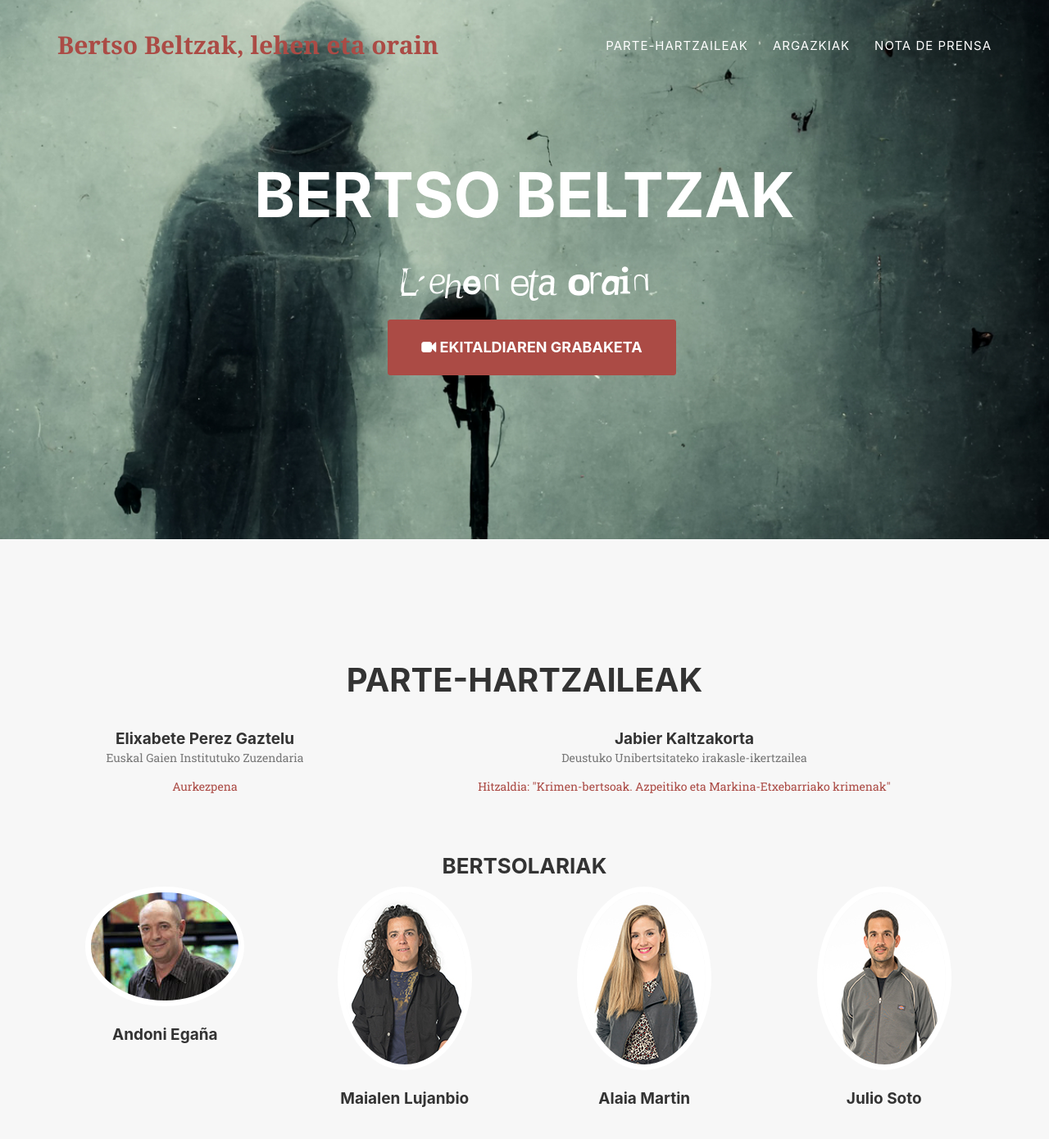
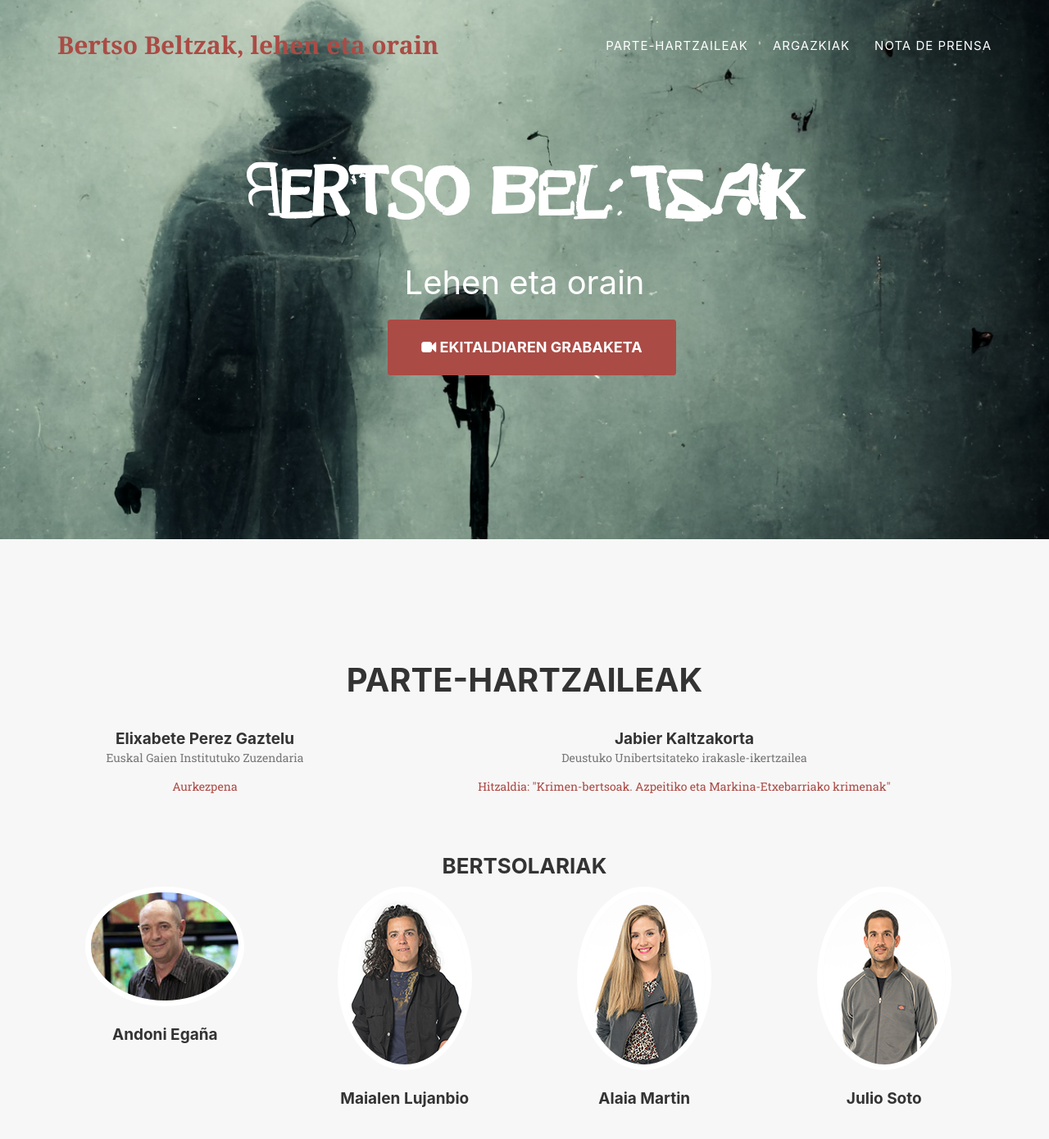
Before and after one commit to DeustoKom/bertsobeltzak, a Jekyll site: the page built from index.html, in a window 1280 px wide and 1400 px high. Shown: the top 1390 px of the window at 82% size. Built offline with Jekyll 4.4.1, drawn with Linux system fonts in a browser that asks for light colours; some web fonts are replaced; a script that is not in the unit is left out.

Commit message:
Local fonts

```diff
--- a/_includes/css/agency.css
+++ b/_includes/css/agency.css
@@ -321,7 +321,7 @@ header .intro-text .intro-heading {
 
     header .intro-text .intro-lead-in {
         margin-bottom: 25px;
-        font-family: {{ site.data.template.font.secondary }};
+        font-family: {{ site.data.template.font.primary }};
         font-size: 40px;
         font-style: normal;
         line-height: 40px;
@@ -330,7 +330,7 @@ header .intro-text .intro-heading {
     header .intro-text .intro-heading {
         margin-bottom: 50px;
         text-transform: uppercase;
-        font-family: {{ site.data.template.font.primary }};
+        font-family: {{ site.data.template.font.secondary }};
         font-size: 75px;
         font-weight: 700;
         line-height: 75px;
```
